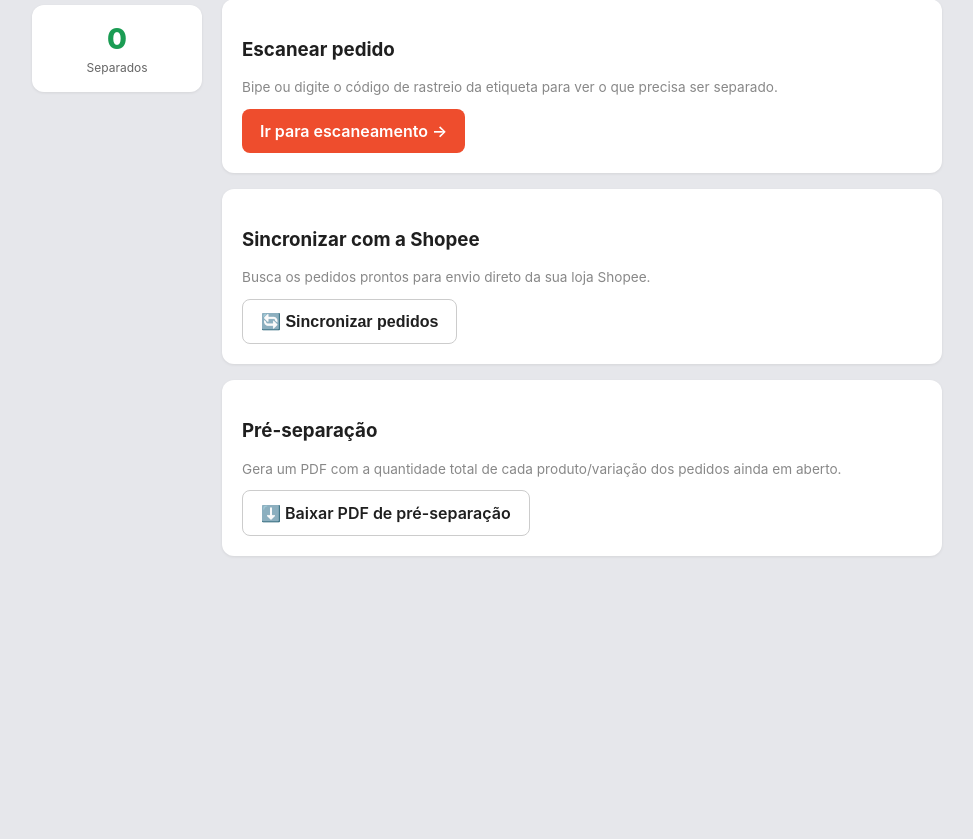
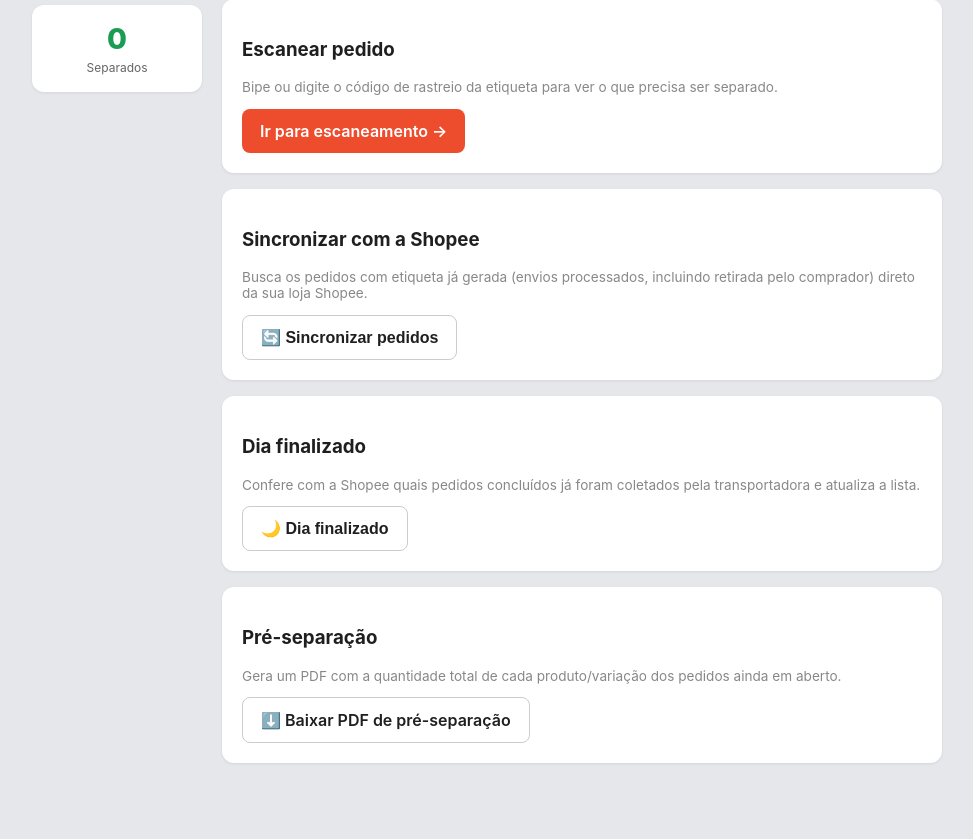
Before and after one commit to Lucasgomesdss/shopee-dashboard, a Flask app: page / in a window 1280 px wide. Shown: the part 262-1101 px from the top of the page, without its empty margins (104-1077 px from the left). Before the commit the page ends 818 px from the top, so only its background shows below. Run offline with Flask 3, Linux system fonts and the light colour scheme; the visitor is signed in with stand-in values (Sample User, id 1); data comes from the database, SQL or seed files in the repository; data that the repository does not hold is empty.

Commit message:
Update Shopee synchronization and add finalization section

```diff
--- a/templates/dashboard.html
+++ b/templates/dashboard.html
@@ -40,9 +40,17 @@
 
   <div class="card">
     <h3>Sincronizar com a Shopee</h3>
-    <p class="muted">Busca os pedidos prontos para envio direto da sua loja Shopee.</p>
+    <p class="muted">Busca os pedidos com etiqueta já gerada (envios processados, incluindo retirada pelo comprador) direto da sua loja Shopee.</p>
     <form method="post" action="{{ url_for('sync') }}">
       <button type="submit" class="btn-outline">🔄 Sincronizar pedidos</button>
+    </form>
+  </div>
+
+  <div class="card">
+    <h3>Dia finalizado</h3>
+    <p class="muted">Confere com a Shopee quais pedidos concluídos já foram coletados pela transportadora e atualiza a lista.</p>
+    <form method="post" action="{{ url_for('dia_finalizado') }}">
+      <button type="submit" class="btn-outline">🌙 Dia finalizado</button>
     </form>
   </div>
 
```
